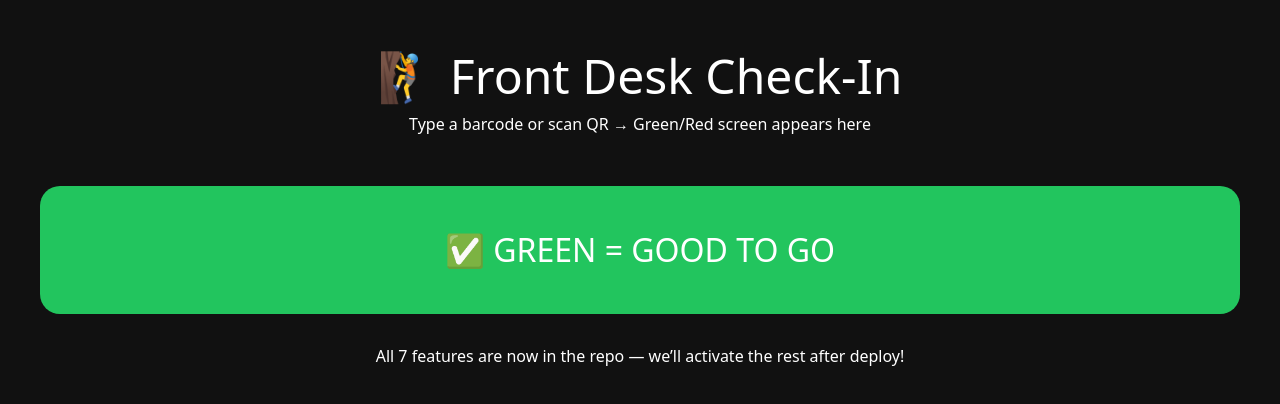
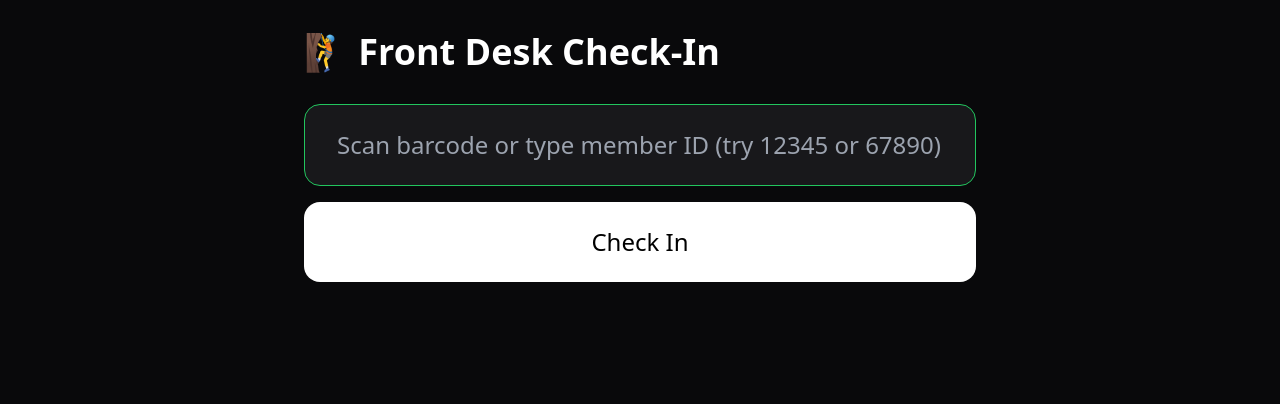
Before and after one commit to godacre/cragcontrol, a Next.js app: page /dashboard/checkin in a window 1280 px wide. Shown: the top 404 px of the page. Built offline with nearby package versions, Linux system fonts and the light colour scheme.

Commit message:
Update CheckIn component with new layout and styles
Refactor CheckIn component layout and styling.

```diff
--- a/app/dashboard/checkin/page.tsx
+++ b/app/dashboard/checkin/page.tsx
@@ -1,13 +1,69 @@
 'use client';
+import { useState } from 'react';
+
 export default function CheckIn() {
+  const [barcode, setBarcode] = useState('');
+  const [status, setStatus] = useState<'idle' | 'success' | 'blocked'>('idle');
+  const [reason, setReason] = useState('');
+
+  const mockCustomers = {
+    '12345': { name: 'Alex Rivera', status: 'success', message: '✅ GOOD TO GO' },
+    '67890': { name: 'Jordan Kim', status: 'blocked', message: '❌ STOP - Missing Waiver' },
+  };
+
+  const handleScan = (e: React.FormEvent) => {
+    e.preventDefault();
+    const customer = mockCustomers[barcode as keyof typeof mockCustomers];
+
+    if (customer) {
+      setStatus(customer.status as 'success' | 'blocked');
+      setReason(customer.message);
+      if (customer.status === 'success') {
+        new Audio('https://www.soundjay.com/buttons/beep-07.mp3').play(); // success beep
+      } else {
+        new Audio('https://www.soundjay.com/buttons/beep-08b.mp3').play(); // warning sound
+      }
+    } else {
+      setStatus('blocked');
+      setReason('❌ STOP - Member not found');
+    }
+  };
+
   return (
-    <div style={{ padding: '40px', textAlign: 'center', background: '#111', color: 'white', minHeight: '100vh' }}>
-      <h1 style={{ fontSize: '3rem' }}>🧗 Front Desk Check-In</h1>
-      <p>Type a barcode or scan QR → Green/Red screen appears here</p>
-      <div style={{ marginTop: '50px', fontSize: '2rem', padding: '40px', background: '#22c55e', borderRadius: '20px' }}>
-        ✅ GREEN = GOOD TO GO
+    <div className="min-h-screen bg-zinc-950 text-white p-8">
+      <div className="max-w-2xl mx-auto">
+        <h1 className="text-4xl font-bold mb-8 flex items-center gap-3">
+          🧗 Front Desk Check-In
+        </h1>
+
+        <form onSubmit={handleScan} className="mb-12">
+          <input
+            type="text"
+            value={barcode}
+            onChange={(e) => setBarcode(e.target.value)}
+            placeholder="Scan barcode or type member ID (try 12345 or 67890)"
+            className="w-full bg-zinc-900 border border-zinc-700 rounded-2xl px-8 py-6 text-2xl focus:outline-none focus:border-green-500"
+            autoFocus
+          />
+          <button
+            type="submit"
+            className="mt-4 w-full bg-white text-black py-6 rounded-2xl text-2xl font-medium hover:bg-green-400"
+          >
+            Check In
+          </button>
+        </form>
+
+        {status !== 'idle' && (
+          <div className={`p-12 rounded-3xl text-center text-5xl font-bold transition-all ${
+            status === 'success'
+              ? 'bg-green-500 text-white animate-pulse'
+              : 'bg-red-600 text-white'
+          }`}>
+            {reason}
+            {status === 'success' && <p className="text-2xl mt-4">Alex Rivera • Welcome back!</p>}
+          </div>
+        )}
       </div>
-      <p style={{ marginTop: '30px' }}>All 7 features are now in the repo — we’ll activate the rest after deploy!</p>
     </div>
   );
 }
```
